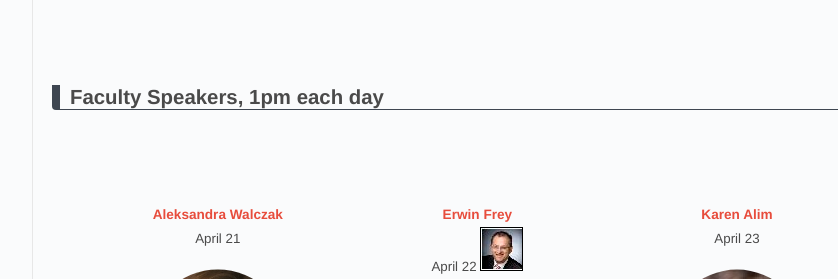
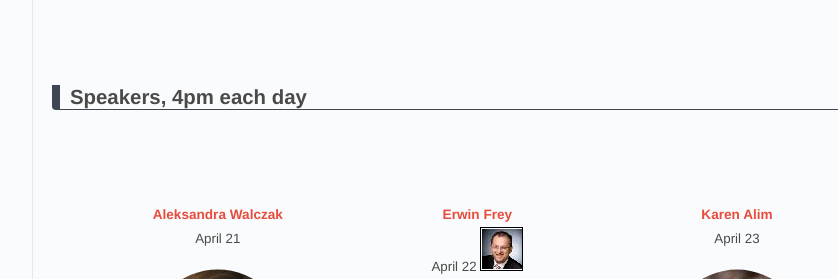
Before and after one commit to RPGroup-PBoC/pboc22_heidelberg, a Jekyll site: the page built from _posts/2022-01-30-people.md, in a window 1280 px wide. Shown: the part 615-894 px from the top of the page, without its empty margins (240-1078 px from the left). Built offline with Jekyll 4.4.1, drawn with Linux system fonts in a browser that asks for light colours.

Commit message:
fixed speaker time

```diff
--- a/_posts/2022-01-30-people.md
+++ b/_posts/2022-01-30-people.md
@@ -33,7 +33,7 @@ year: 2022
 <br/>
 
 
-## Faculty Speakers, 1pm each day
+## Speakers, 4pm each day
 
 {% for person in site.data.speakers %}
 <div id="person-im">
```
